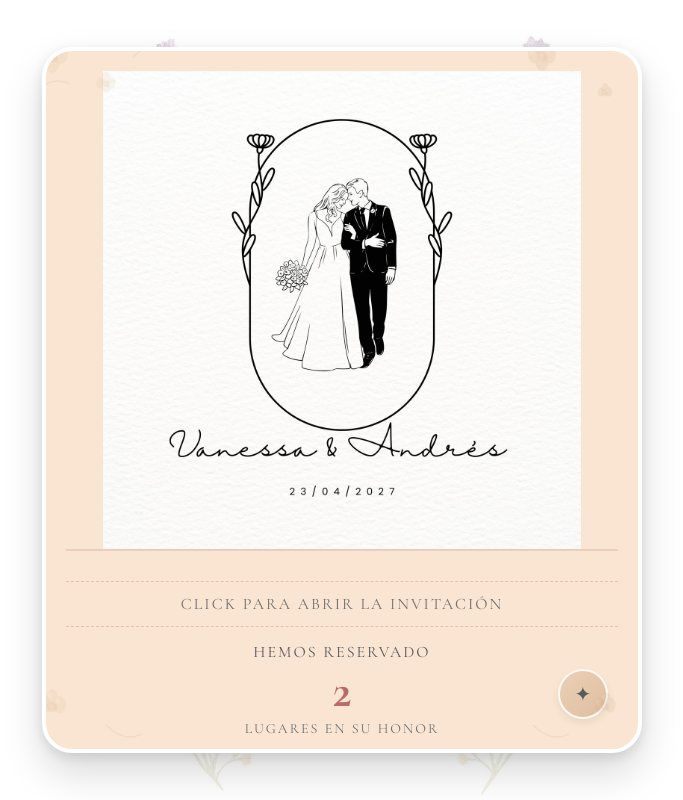
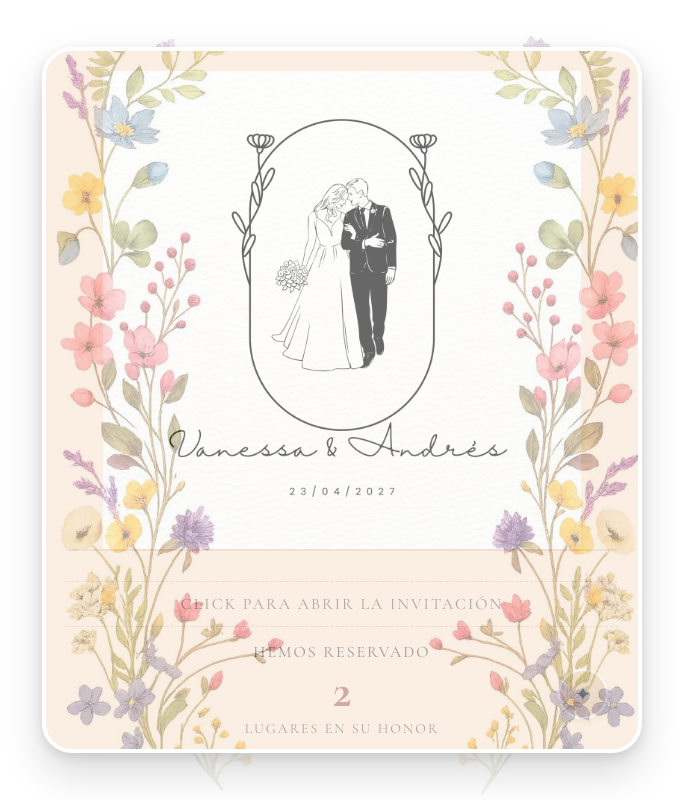
Before and after one commit to iandlocam/boda-rsvp-2027, a Next.js app: page / in a window 1280 px wide. Shown: the whole page, without its empty margins (298-981 px from the left). Built offline with nearby package versions, Linux system fonts and the light colour scheme.

Commit message:
Actualizar index.js

```diff
--- a/pages/index.js
+++ b/pages/index.js
@@ -275,103 +275,6 @@ function TimelineIcon({ type = "ceremony", size = 44 }) {
       <path d="M21 12a9 9 0 1 1-9-9" />
       <path d="M12 7v6l4 2" />
     </svg>
-  );
-}
-
-/** ✅ FLORES NUEVAS - Estilo elegante y discreto */
-function FloresDecorativas() {
-  const commonStyle = {
-    position: "absolute",
-    pointerEvents: "none",
-    zIndex: 1,
-    opacity: 0.35,
-  };
-
-  return (
-    <>
-      {/* Flores esquina superior izquierda */}
-      <svg width="180" height="180" viewBox="0 0 200 200" style={{ ...commonStyle, left: -30, top: -30 }}>
-        <defs>
-          <radialGradient id="petalGrad" cx="30%" cy="30%" r="70%">
-            <stop offset="0%" stopColor="#f8e3d0" stopOpacity="0.9" />
-            <stop offset="70%" stopColor="#d4b68a" stopOpacity="0.4" />
-          </radialGradient>
-          <radialGradient id="centerGrad" cx="40%" cy="40%" r="60%">
-            <stop offset="0%" stopColor="#f5d0b0" stopOpacity="0.8" />
-            <stop offset="100%" stopColor="#b88b5e" stopOpacity="0.3" />
-          </radialGradient>
-        </defs>
-
-        {/* Flor 1 */}
-        <g transform="translate(40,40) scale(0.8)">
-          <ellipse cx="0" cy="-12" rx="10" ry="16" fill="url(#petalGrad)" />
-          <ellipse cx="12" cy="-4" rx="10" ry="14" fill="url(#petalGrad)" />
-          <ellipse cx="-12" cy="-4" rx="10" ry="14" fill="url(#petalGrad)" />
-          <ellipse cx="0" cy="10" rx="10" ry="12" fill="url(#petalGrad)" />
-          <circle cx="0" cy="0" r="8" fill="url(#centerGrad)" />
-        </g>
-
-        {/* Flor 2 */}
-        <g transform="translate(100,70) scale(0.6)">
-          <ellipse cx="0" cy="-10" rx="8" ry="12" fill="url(#petalGrad)" />
-          <ellipse cx="10" cy="-2" rx="8" ry="10" fill="url(#petalGrad)" />
-          <ellipse cx="-10" cy="-2" rx="8" ry="10" fill="url(#petalGrad)" />
-          <ellipse cx="0" cy="8" rx="8" ry="8" fill="url(#petalGrad)" />
-          <circle cx="0" cy="0" r="6" fill="url(#centerGrad)" />
-        </g>
-
-        {/* Hojas */}
-        <path d="M20,80 Q40,60 60,70" stroke="#9caf88" strokeWidth="1.5" fill="none" opacity="0.4" />
-        <path d="M130,40 Q150,20 170,30" stroke="#9caf88" strokeWidth="1.5" fill="none" opacity="0.4" />
-      </svg>
-
-      {/* Flores esquina superior derecha */}
-      <svg width="180" height="180" viewBox="0 0 200 200" style={{ ...commonStyle, right: -30, top: -30 }}>
-        <defs>
-          <radialGradient id="petalGrad2" cx="30%" cy="30%" r="70%">
-            <stop offset="0%" stopColor="#f0d8c0" stopOpacity="0.9" />
-            <stop offset="70%" stopColor="#c4a27a" stopOpacity="0.4" />
-          </radialGradient>
-        </defs>
-
-        <g transform="translate(60,40) scale(0.7)">
-          <ellipse cx="0" cy="-12" rx="10" ry="16" fill="url(#petalGrad2)" />
-          <ellipse cx="12" cy="-4" rx="10" ry="14" fill="url(#petalGrad2)" />
-          <ellipse cx="-12" cy="-4" rx="10" ry="14" fill="url(#petalGrad2)" />
-          <ellipse cx="0" cy="10" rx="10" ry="12" fill="url(#petalGrad2)" />
-          <circle cx="0" cy="0" r="8" fill="url(#centerGrad)" />
-        </g>
-
-        <g transform="translate(130,80) scale(0.5)">
-          <ellipse cx="0" cy="-10" rx="8" ry="12" fill="url(#petalGrad2)" />
-          <ellipse cx="8" cy="-2" rx="8" ry="10" fill="url(#petalGrad2)" />
-          <ellipse cx="-8" cy="-2" rx="8" ry="10" fill="url(#petalGrad2)" />
-          <circle cx="0" cy="0" r="6" fill="url(#centerGrad)" />
-        </g>
-      </svg>
-
-      {/* Flores esquina inferior izquierda */}
-      <svg width="180" height="180" viewBox="0 0 200 200" style={{ ...commonStyle, left: -30, bottom: -30 }}>
-        <g transform="translate(40,120) scale(0.7)">
-          <ellipse cx="0" cy="-12" rx="10" ry="16" fill="url(#petalGrad)" />
-          <ellipse cx="12" cy="-4" rx="10" ry="14" fill="url(#petalGrad)" />
-          <ellipse cx="-12" cy="-4" rx="10" ry="14" fill="url(#petalGrad)" />
-          <circle cx="0" cy="0" r="8" fill="url(#centerGrad)" />
-        </g>
-        <path d="M100,140 Q120,160 140,150" stroke="#9caf88" strokeWidth="1.5" fill="none" opacity="0.4" />
-      </svg>
-
-      {/* Flores esquina inferior derecha */}
-      <svg width="180" height="180" viewBox="0 0 200 200" style={{ ...commonStyle, right: -30, bottom: -30 }}>
-        <g transform="translate(130,120) scale(0.6)">
-          <ellipse cx="0" cy="-12" rx="10" ry="16" fill="url(#petalGrad2)" />
-          <ellipse cx="10" cy="-4" rx="10" ry="14" fill="url(#petalGrad2)" />
-          <ellipse cx="-10" cy="-4" rx="10" ry="14" fill="url(#petalGrad2)" />
-          <circle cx="0" cy="0" r="7" fill="url(#centerGrad)" />
-        </g>
-        <path d="M50,140 Q70,160 90,150" stroke="#9caf88" strokeWidth="1.5" fill="none" opacity="0.4" />
-      </svg>
-    </>
   );
 }
 
@@ -968,6 +871,19 @@ export default function Home() {
       fontSize: 20,
       opacity: 0.7,
     },
+    // ✅ NUEVO: Marco floral para ambas pantallas
+    floralFrame: {
+      position: "absolute",
+      top: 0,
+      left: 0,
+      width: "100%",
+      height: "100%",
+      objectFit: "cover",
+      objectPosition: "center",
+      pointerEvents: "none",
+      zIndex: 1,
+      opacity: 0.4, // Ajusta este valor: 0.3 = más sutil, 0.6 = más visible
+    },
     logoBtn: {
       display: "inline-flex",
       alignItems: "center",
@@ -1135,6 +1051,7 @@ export default function Home() {
       </Head>
 
       <div style={styles.page}>
+        {/* SOBRE CERRADO - PRIMERA PANTALLA */}
         {!envelopeOpen && (
           <div
             style={styles.envelopeWrap}
@@ -1147,8 +1064,12 @@ export default function Home() {
             }}
           >
             <div style={styles.envelope}>
-              {/* FLORES EN EL SOBRE - PRIMERA PANTALLA */}
-              <FloresDecorativas />
+              {/* MARCO FLORAL EN EL SOBRE */}
+              <img
+                src="/marco-boda.jpeg"
+                alt="Marco floral"
+                style={styles.floralFrame}
+              />
 
               <img
                 src="/sobre-boda.jpg"
@@ -1181,10 +1102,15 @@ export default function Home() {
           </div>
         )}
 
+        {/* INVITACIÓN - SEGUNDA PANTALLA */}
         {envelopeOpen && (
           <div style={styles.card}>
-            {/* FLORES EN LA INVITACIÓN - SEGUNDA PANTALLA */}
-            <FloresDecorativas />
+            {/* MARCO FLORAL EN LA INVITACIÓN */}
+            <img
+              src="/marco-boda.jpeg"
+              alt="Marco floral"
+              style={styles.floralFrame}
+            />
 
             <div style={styles.smallCaps}>Nuestra boda</div>
             <h1 style={nameStyleObj}>Vanessa &amp; Andrés</h1>
```
